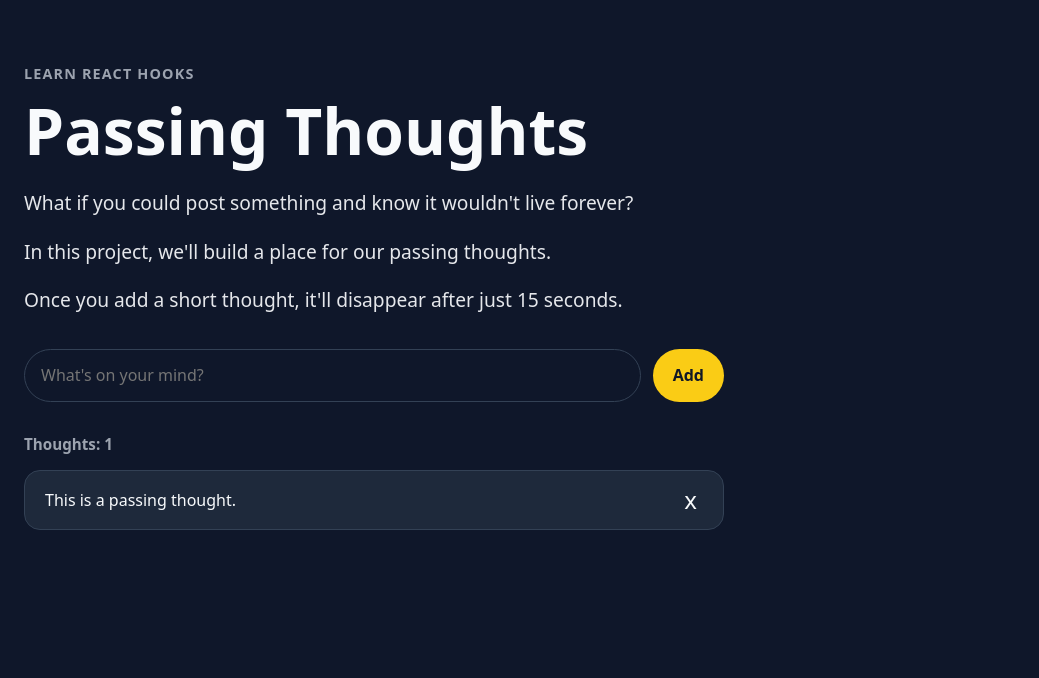
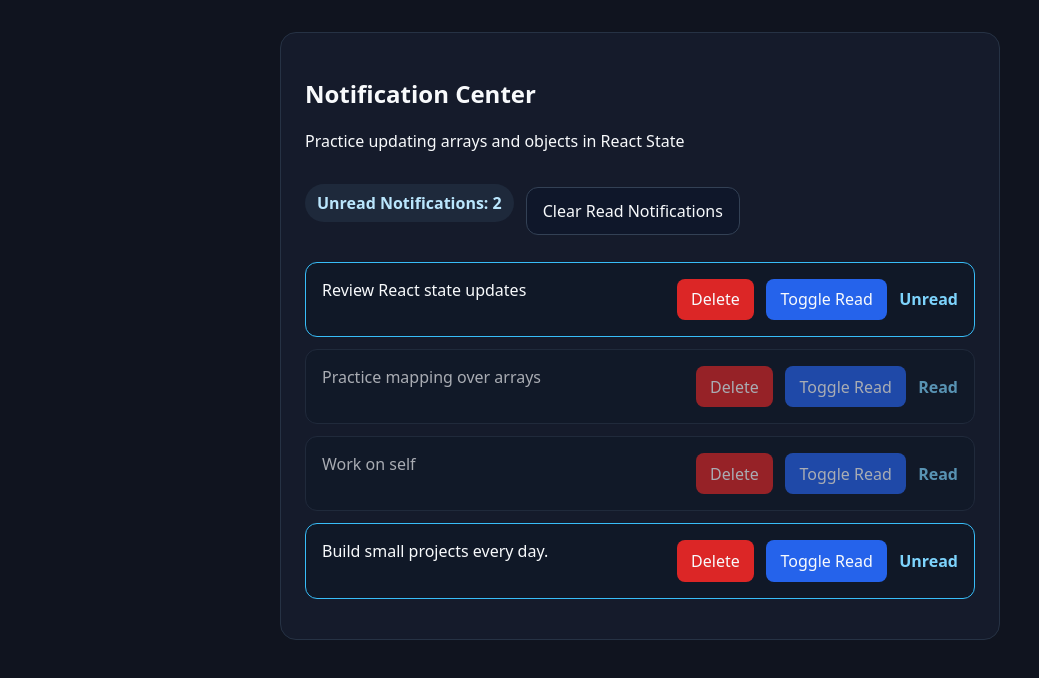
Before and after one commit to jprobussr/react-practice-lab, a React (Vite) app in the folder react-practice-lab/: page / in a window 1280 px wide. Shown: the top 678 px of the page, without its empty margins (0-1039 px from the left). Built offline with nearby package versions, Linux system fonts and the light colour scheme.

Commit message:
Build notification center React exercise

```diff
--- a/react-practice-lab/src/App.jsx
+++ b/react-practice-lab/src/App.jsx
@@ -1,9 +1,10 @@
 import { useState } from 'react';
 import './App.css';
-import PassingThoughts from './passing-thoughts/PassingThoughts.jsx';
+import NotificationCenter from './notification-center/NotificationCenter.jsx';
+
 
 const App = () => {
-  return <PassingThoughts />
+  return <NotificationCenter />
 };
 
 export default App;
--- /dev/null
+++ b/react-practice-lab/src/notification-center/NotificationCenter.css
@@ -0,0 +1,111 @@
+.notification-page {
+  min-height: 100vh;
+  padding: 2rem;
+  background: #10141f;
+  color: #f8fafc;
+}
+
+.notification-card {
+  max-width: 720px;
+  margin-inline: auto;
+  padding: 1.5rem;
+  border: 1px solid #263244;
+  border-radius: 1rem;
+  background: #151b2b;
+}
+
+.notification-list {
+  display: grid;
+  gap: 0.75rem;
+  padding: 0;
+  margin-block-start: 1.5rem;
+  list-style: none;
+}
+
+.notification-item {
+  display: flex;
+  justify-content: space-between;
+  gap: 1rem;
+  padding: 1rem;
+  border: 1px solid #263244;
+  border-radius: 0.75rem;
+  background: #101827;
+}
+
+.notification-item strong {
+  color: #7dd3fc;
+}
+
+.notification-actions {
+  display: flex;
+  align-items: center;
+  gap: 0.75rem;
+}
+
+.notification-actions button {
+  border: none;
+  padding: 0.6rem 0.9rem;
+  border-radius: 0.5rem;
+  background: #2563eb;
+  color: #f8fafc;
+}
+
+.notification-actions button:hover {
+  background: #1d4ed8;
+}
+
+.notification-actions .delete-button {
+  background: #dc2626;
+}
+
+.notification-actions .delete-button:hover {
+  background: #b91c1c;
+}
+
+.notification-count {
+  display: inline-flex;
+  margin-block-start: 1rem;
+  padding: 0.5rem 0.75rem;
+  border-radius: 999px;
+  background: #1e293b;
+  color: #bae6fd;
+  font-weight: 700;
+}
+
+.notification-item.is-read {
+  opacity: 0.65;
+}
+
+.notification-item.is-unread {
+  border-color: #38bdf8;
+}
+
+.clear-button {
+  margin-block-start: 1rem;
+  border: none;
+  padding: 0.75rem 1rem;
+  border-radius: 0.75rem;
+  background: #0f172a;
+  color: #f8fafc;
+  border: 1px solid #334155;
+}
+
+.clear-button:hover {
+  background: #1e293b;
+}
+
+.notification-toolbar {
+  display: flex;
+  align-items: center;
+  flex-wrap: wrap;
+  gap: 0.75rem;
+}
+
+.empty-state {
+  margin-block-start: 1.5rem;
+  padding: 1rem;
+  border-radius: 0.75rem;
+  background: #172033;
+  border: 1px solid #263244;
+  color: #94a3b8;
+}
--- /dev/null
+++ b/react-practice-lab/src/notification-center/NotificationCenter.jsx
@@ -0,0 +1,112 @@
+import { useState } from 'react';
+import './NotificationCenter.css';
+
+const NotificationCenter = () => {
+  const [notifications, setNotifications] = useState([
+    {
+      id: 1,
+      message: 'Review React state updates',
+      isRead: false,
+    },
+    {
+      id: 2,
+      message: 'Practice mapping over arrays',
+      isRead: true,
+    },
+    {
+      id: 3,
+      message: 'Work on self',
+      isRead: true,
+    },
+    {
+      id: 4,
+      message: 'Build small projects every day.',
+      isRead: false,
+    },
+  ]);
+
+  const toggleReadStatus = (id) => {
+    setNotifications((prevNotifications) => {
+      return prevNotifications.map((notification) => {
+        if (notification.id === id) {
+          return {
+            ...notification,
+            isRead: !notification.isRead,
+          };
+        }
+
+        return notification;
+      });
+    });
+  };
+
+  const removeNotifications = (id) => {
+    setNotifications((prevNotifications) => {
+      return prevNotifications.filter((notification) => {
+        return notification.id !== id;
+      });
+    });
+  };
+
+  const unreadCount = notifications.filter((notification) => {
+    return notification.isRead === false;
+  }).length;
+
+  const clearReadNotifications = () => {
+    setNotifications((prevNotifications) => {
+      return prevNotifications.filter((notification) => {
+        return notification.isRead === false;
+      });
+    });
+  };
+
+  return (
+    <main className="notification-page">
+      <section className="notification-card">
+        <h1>Notification Center</h1>
+        <p>Practice updating arrays and objects in React State</p>
+
+        <div className="notification-toolbar">
+          <p className="notification-count">
+            Unread Notifications: {unreadCount}
+          </p>
+          <button className="clear-button" onClick={clearReadNotifications}>
+            Clear Read Notifications
+          </button>
+        </div>
+
+        {notifications.length === 0 ? (
+          <p className="empty-state">No Notifications remaining.</p>
+        ) : (
+          <ul className="notification-list">
+            {notifications.map((notification) => {
+              return (
+                <li
+                  className={`notification-item ${notification.isRead ? 'is-read' : 'is-unread'}`}
+                  key={notification.id}
+                >
+                  <span>{notification.message}</span>
+
+                  <div className="notification-actions">
+                    <button
+                      className="delete-button"
+                      onClick={() => removeNotifications(notification.id)}
+                    >
+                      Delete
+                    </button>
+                    <button onClick={() => toggleReadStatus(notification.id)}>
+                      Toggle Read
+                    </button>
+                    <strong>{notification.isRead ? 'Read' : 'Unread'}</strong>
+                  </div>
+                </li>
+              );
+            })}
+          </ul>
+        )}
+      </section>
+    </main>
+  );
+};
+
+export default NotificationCenter;
```
